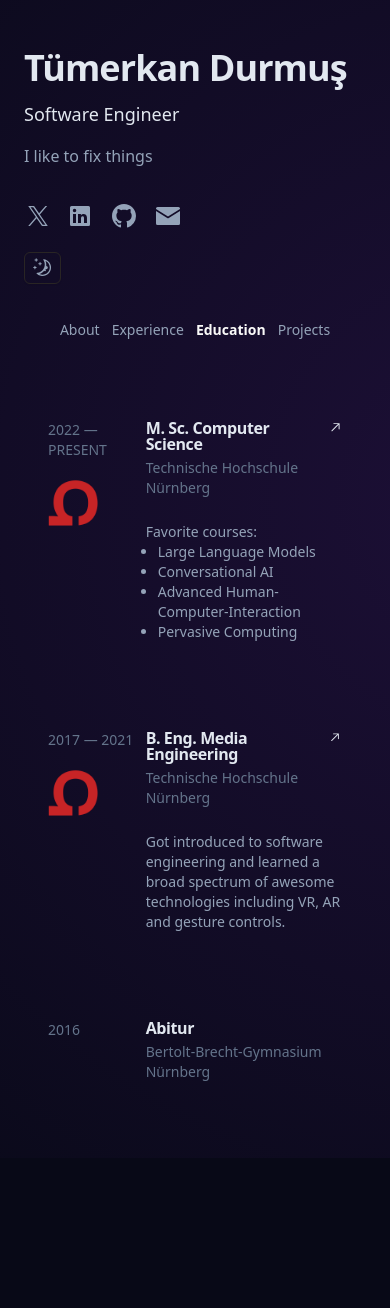
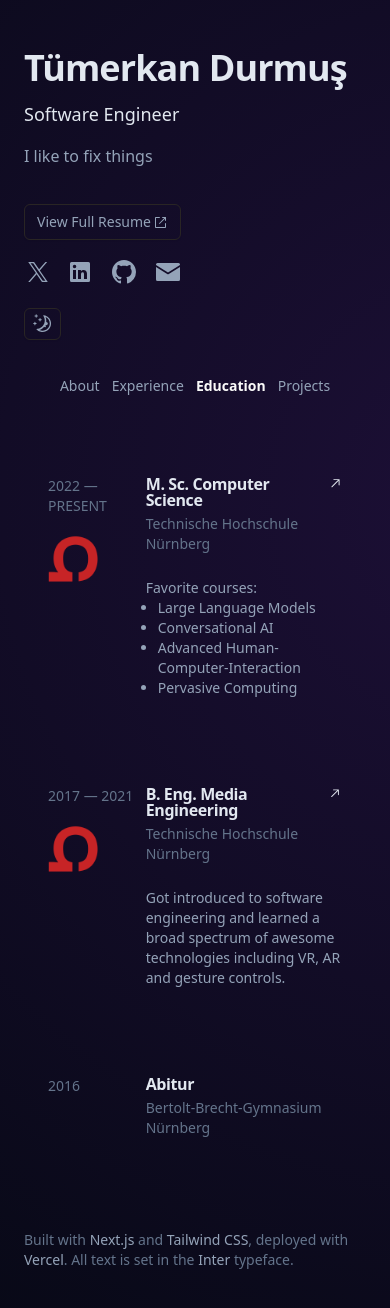
Before and after one commit to tuemerkan/tuemerkan.dev, a Next.js app: page /education in a window 390 px wide. Shown: the top 1308 px of the page. Before the commit the page ends 1158 px from the top, so only its background shows below. Built offline with nearby package versions, Linux system fonts and the light colour scheme.

Commit message:
add resume button and footer on mobile

```diff
--- a/app/layout.tsx
+++ b/app/layout.tsx
@@ -7,6 +7,7 @@ import clsx from 'clsx'
 import CursorEffect from '@/lib/cursor-effect'
 import { Analytics } from '@vercel/analytics/react'
 import { SpeedInsights } from '@vercel/speed-insights/next'
+import Footer from '@/components/footer'
 
 const inter = Inter({ subsets: ['latin'] })
 
@@ -45,6 +46,9 @@ export default function RootLayout({
                 <main id="content" className="lg:pt-24 lg:w-1/2 lg:py-24">
                   {children}
                 </main>
+                <div className="lg:hidden">
+                  <Footer />
+                </div>
               </div>
             </div>
           </ThemeProvider>
--- a/components/footer.tsx
+++ b/components/footer.tsx
@@ -38,7 +38,7 @@ export default function Footer() {
           {' '}
           Vercel
         </a>
-        . <br />
+        . <br className="lg:block hidden" />
         All text is set in the
         <a
           href="https://rsms.me/inter/"
--- a/components/sidebar.tsx
+++ b/components/sidebar.tsx
@@ -21,6 +21,11 @@ export default function Sidebar() {
         <p className="mt-4 max-w-xs leading-normal">I like to fix things</p>
 
         <div className="lg:hidden my-4">
+          <Link href="/CV_EN.pdf" target="_blank">
+            <Button variant={'outline'} className="mt-5 gap-0.5">
+              View Full Resume <ExternalLinkIcon />
+            </Button>
+          </Link>
           <Socials />
           <div className="lg:hidden pt-3">
             <ModeToggle />
```
